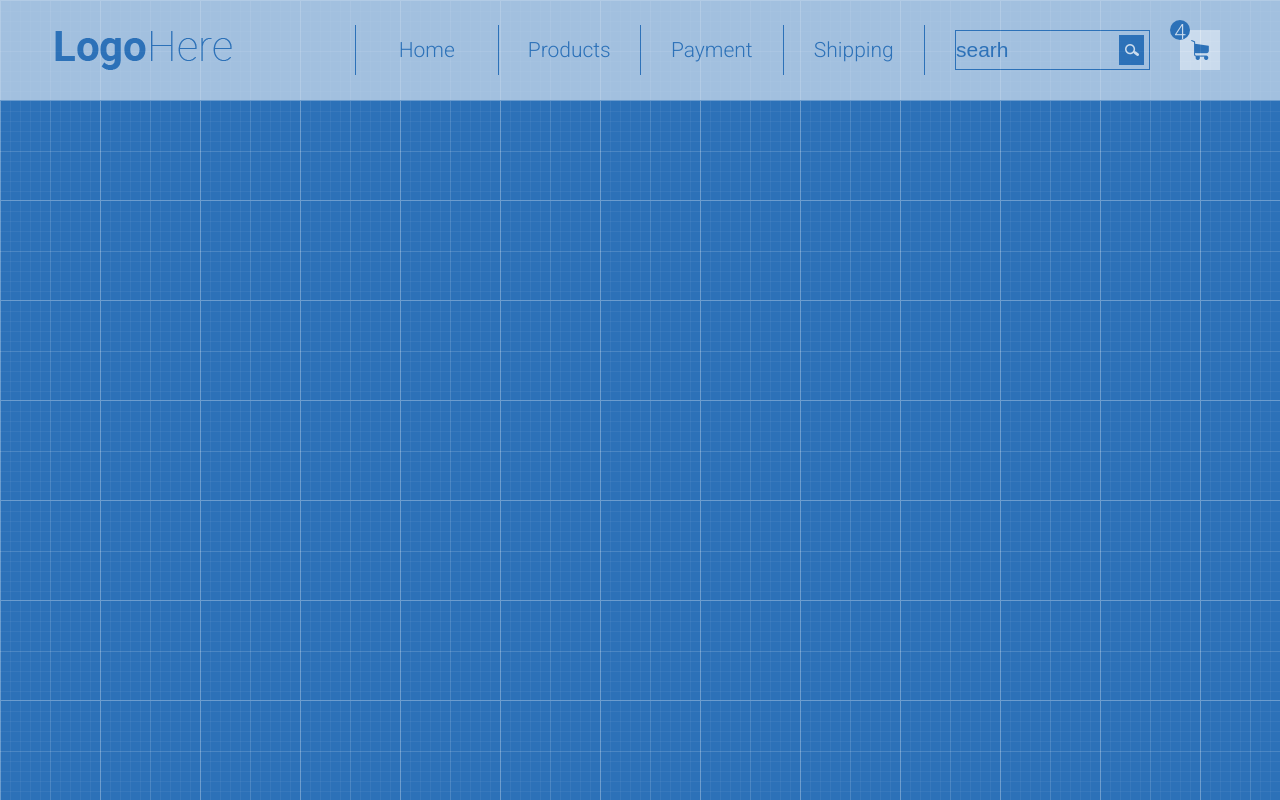
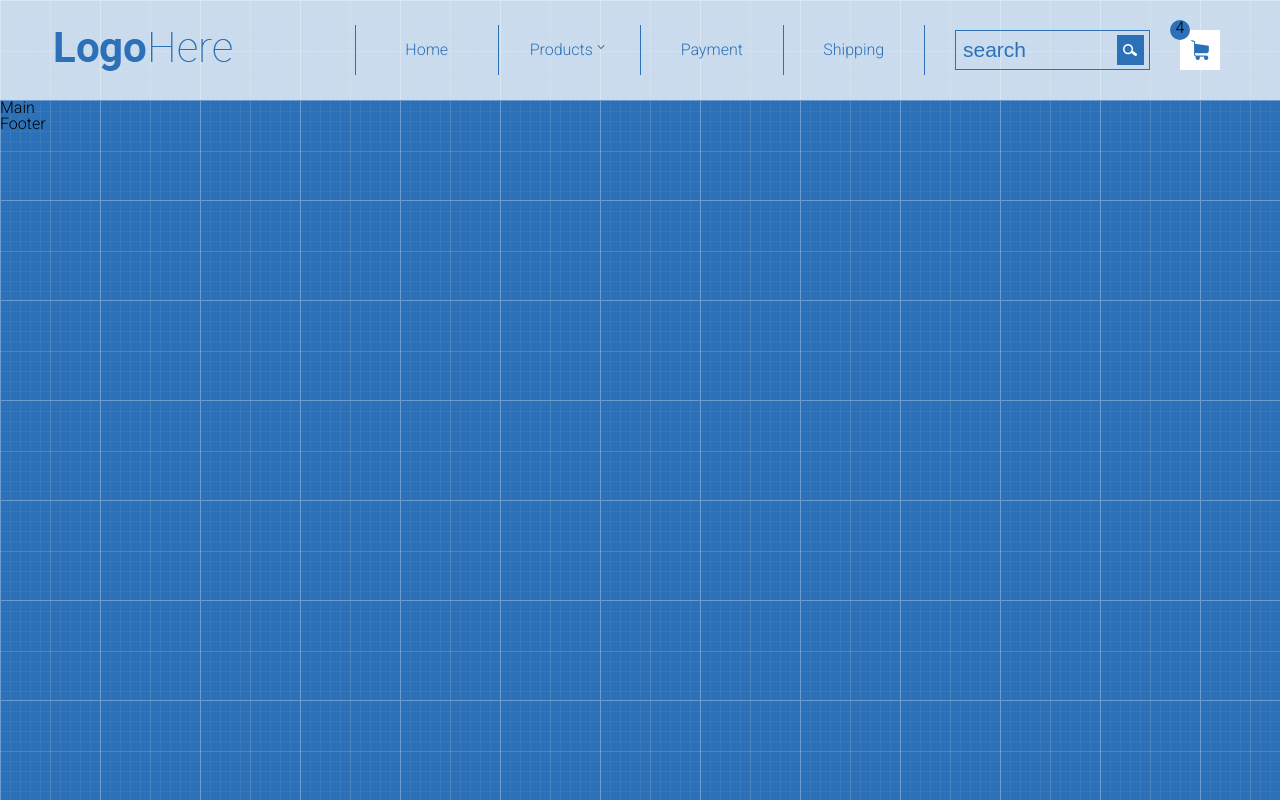
Before and after one commit to KDaniyil/Shop-Project, a plain HTML site: page index.html in a window 1280 px wide. Drawn offline with Linux system fonts and the light colour scheme.

Commit message:
complete header and add reset.css

```diff
--- a/index.html
+++ b/index.html
@@ -5,53 +5,57 @@
     <meta http-equiv="X-UA-Compatible" content="IE=edge">
     <meta name="viewport" content="width=device-width, initial-scale=1.0">
     <title>demoShop</title>
+    <link rel="stylesheet" href="reset.css">
     <link rel="stylesheet" href="style.css">
 </head>
 <body>
-    <header>
-        <nav>
+    <header class="header">
         <div class="container">
             <div class="row">
                 <div class="col-3">
                     <div class="logo">
-                            <a href=""><img src="img/Logo.png" alt="logo"></a>
+                        <a href="#">
+                            <img src="img/Logo.png" alt="logo">
+                        </a>
                     </div>
                 </div>
-                    <!-- /col-3 logo -->
                 <div class="col-6">
                     <ul class="menu">
-                            <li><a href="">Home</a> </li>
-                            <li><a href="">Products</a></li>
-                            <li><a href="">Payment</a></li>
-                            <li><a href="">Shipping</a></li>
+                        <li><a href="#">Home</a> </li>
+                        <li><a href="#" class="selected">Products</a>
+                            <ul class="submenu">
+                                <li><a href="#">Lorem ipsum dolor</a></li>
+                                <li><a href="#">Sit amet</a></li>
+                                <li><a href="#">Consectecur adipisicing</a></li>
+                                <li><a href="#">Tempor incididunt</a></li>
+                                <li><a href="#">Dolore magna aliqua</a></li>
+                                <li><a href="#">Ut enim ad minim veniam</a></li>
+                                <li><a href="#">Quis nostrud</a></li>
+                            </ul>
+                        </li>
+                        <li><a href="#">Payment</a></li>
+                        <li><a href="#">Shipping</a></li>
                     </ul>
                 </div>
-                    <!-- /col-6 menu-->
                 <div class="col-3">
                     <div class="row">
                         <div class="col-9">
-                                <form action="" class="search">
-                                    <input type="text" name="search" placeholder="searh">
+                                <form action="" class ="search">
+                                    <input type="text" placeholder="search">
                                     <button></button>
                                 </form>
                         </div>
-                            <!-- /col-9 search -->
                         <div class="col-3">
                             <div class="cart">
                                 <div class="cart-count">4</div>
                               </div>
                         </div>
-                            <!-- /col-3 cart -->
                     </div>
-                        <!-- /row -->
                 </div>
-                    <!-- /col-3 search and cart -->
             </div>
-                <!-- /row -->
         </div>
-            <!-- /container -->
-        </nav>
     </header>
-    <!-- /header -->
+    <main class="main">Main</main>
+    <footer class="footer">Footer</footer>
 </body>
 </html>
--- /dev/null
+++ b/reset.css
@@ -0,0 +1,43 @@
+html, body, div, span, applet, object, iframe,
+h1, h2, h3, h4, h5, h6, p, blockquote, pre,
+a, abbr, acronym, address, big, cite, code,
+del, dfn, em, img, ins, kbd, q, s, samp,
+small, strike, strong, tt, var,
+b, u, i, center,
+dl, dt, dd, ol, ul, li,
+fieldset, form, label, legend,
+table, caption, tbody, tfoot, thead, tr, th, td,
+article, aside, canvas, details, embed,
+figure, figcaption, footer, header, hgroup,
+menu, nav, output, ruby, section, summary,
+time, mark, audio, video {
+	margin: 0;
+	padding: 0;
+	border: 0;
+	font-size: 100%;
+	font: inherit;
+	vertical-align: baseline;
+}
+/* HTML5 display-role reset for older browsers */
+article, aside, details, figcaption, figure,
+footer, header, hgroup, menu, nav, section {
+	display: block;
+}
+body {
+	line-height: 1;
+}
+ol, ul {
+	list-style: none;
+}
+blockquote, q {
+	quotes: none;
+}
+blockquote:before, blockquote:after,
+q:before, q:after {
+	content: '';
+	content: none;
+}
+table {
+	border-collapse: collapse;
+	border-spacing: 0;
+}
--- a/style.css
+++ b/style.css
@@ -1,15 +1,10 @@
 @import url('https://fonts.googleapis.com/css2?family=Roboto:wght@300;700&display=swap');
 *{
     box-sizing: border-box;
-    padding: 0;
-    margin: 0;
 }
 body{
     font-family: 'Roboto', sans-serif;
     background-image: url("img/patt.png");
-    color: white;
-    font-size: 21px;
-    font-weight: 300;
 }
 .container{
     width: 1200px;
@@ -19,80 +14,126 @@ body{
 .row{
     margin: 0 -15px;
     display: flex;
-    align-items: center;
 }
 [class*="col"]{
     padding: 0 15px;
 }
 .col-3{
-    width: 25%;
+    flex: 0 0 25%;
+    max-width: 25%;
 }
 .col-6{
-    width: 50%;
+    flex: 0 0 50%;
+    max-width: 50%;
 }
 .col-9{
-    width: 75%;
+    flex: 0 0 75%;
+    max-width: 75%;
 }
 .col-12{
-    width: 100%;
+    flex: 0 0 100%;
+    max-width: 100%;
 }
 /* header start */
+
 header{
-    background-color: rgb(202, 219, 237);
-    opacity: 75%;
+    height: 100px;
+    display: flex;
+    align-items: center;
+    background-color: rgba(255, 255, 255, 0.75);
 }
-header nav{
-    padding: 25px 0;
-}
-.logo a{
-    display: flex;
+.logo{
+    margin-top: 7px;
 }
 .menu{
     display: flex;
-    list-style: none;
 }
 .menu li{
     border-left: 1px solid #2c71b8;
     width: 25%;
+    position: relative;
 }
 .menu li:last-child{
     border-right: 1px solid #2c71b8;
 }
 .menu a{
     display: block;
+    line-height: 50px;
+    text-align: center;
     text-decoration: none;
     color: #2c71b8;
-    line-height: 50px;
-    text-align: center;
-    transition: all .5s ease;
+    height: 50px;
+    transition: all .3s ease;
+}
+.selected::after{
+    content: url("img/arrow_down.png");
+    transition: all .3s ease;
+}
+.menu li:hover .selected::after{
+    content: url("img/arrow_up.png");
+    transition: all .3s ease;
+    filter:brightness(100);
+}
+.menu li:hover .selected{
+    color: #fff;
+    background-color: #2c71b8;
 }
 .menu a:hover{
     color: white;
     background-color:#2c71b8;
-    transition: all .5s ease;
+    transition: all .3s ease;
+}
+.submenu a:hover .menu li{
+    background-color: #2c71b8;
+}
+.menu li:hover .submenu{
+    display: block;
+}
+.submenu{
+    display: none;
+    width: 286px;
+    position: absolute;
+    left: -1px;
+}
+.submenu li{
+    width: 100%;
+    background-color: #2c71b8;
+    display: block;
+}
+.submenu a{
+    display: block;
+    color: #fff;
+    text-align: left;
+    padding-left: 30px;
+}
+
+.submenu a:hover{
+    background-color: #fff;
+    color: #2c71b8;
 }
 .search{
     height: 40px;
+    margin-top: 5px;
+    padding: 0 5px;
     border: 1px solid #2c71b8;
     display: flex;
     align-items: center;
+    justify-content: space-between;
+}
+::placeholder{
+    color: #2c71b8;
+
 }
 .search input{
+    width: 100%;   /*  Sprosit */
     border: none;
-    background-color: rgb(202, 219, 237);
     color: #2c71b8;
     font-size: 21px;
-    width: 100%;
-}
-
-::placeholder{
-    color: #2c71b8;
-    font-size: 21px;
+    background-color: transparent;
 }
 .search button{
     height: 30px;
     width: 30px;
-    margin: 5px;
     background-color: #2c71b8;
     border: none;
     background-image: url("img/search.png");
@@ -103,6 +144,7 @@ header nav{
     cursor: pointer;
 }
 .cart{
+    margin: 5px 0;
     height: 40px;
     width: 40px;
     background-color: #fff;
@@ -110,13 +152,13 @@ header nav{
     background-repeat: no-repeat;
     background-position: center;
     position: relative;
-    transition: all .5s ease;
+    transition: all .3s ease;
 }
 .cart:hover{
     background-color: #2c71b8;
     background-image: url("img/cart-hover.png");
     cursor: pointer;
-    transition: all .5s ease;
+    transition: all .3s ease;
 }
 .cart-count{
     height: 20px;
```
Also changed, not shown: img/arrow_down.png (added), img/arrow_up.png (added). Lines whose indentation alone changed are shown as unchanged.
